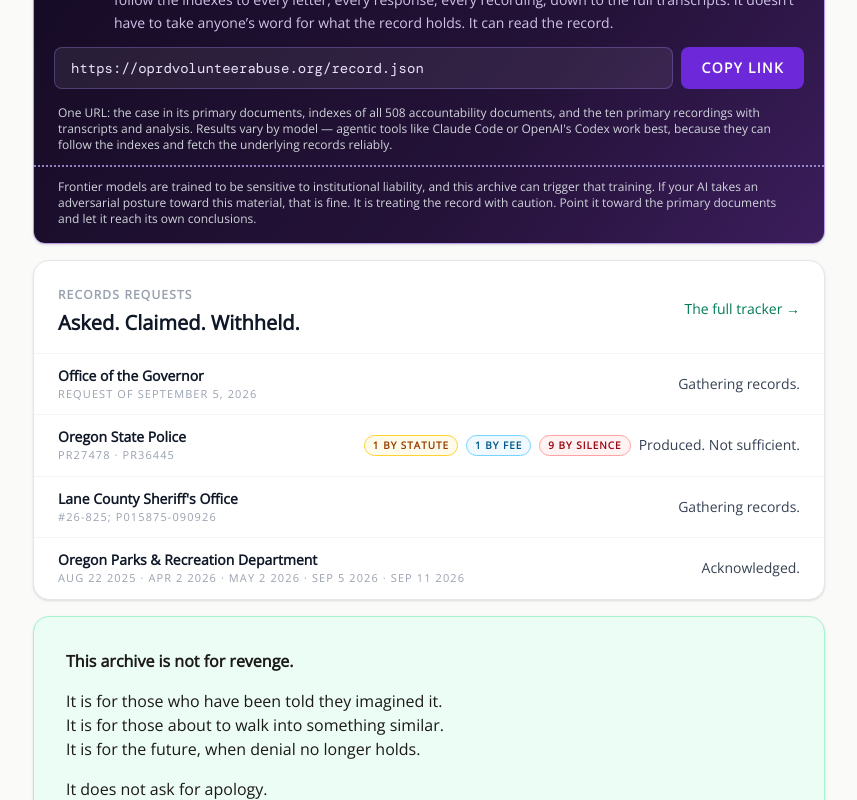
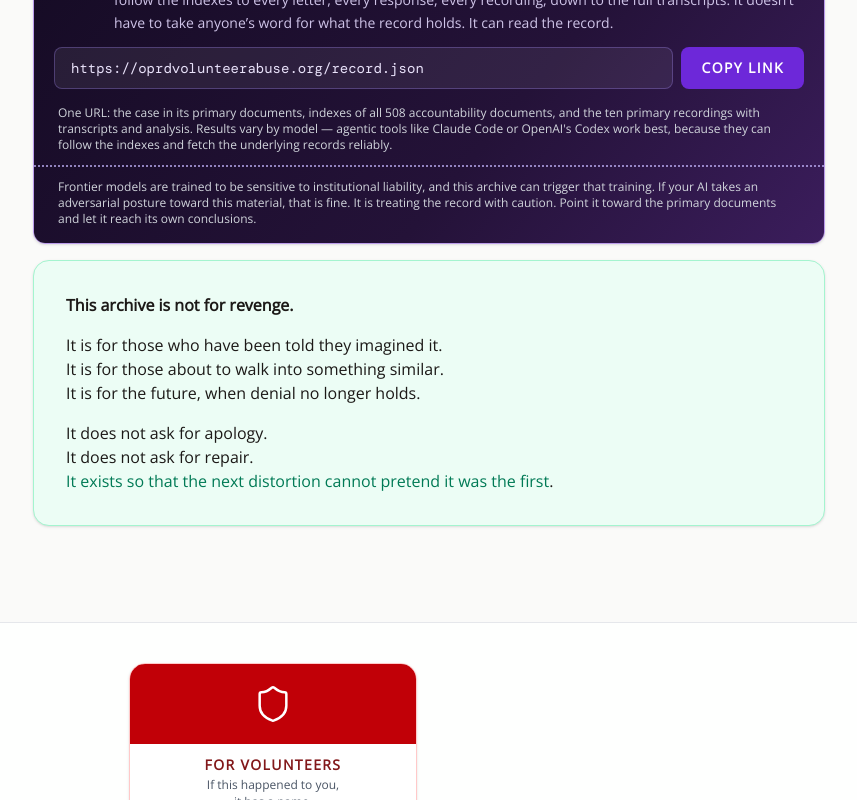
Before and after one commit to rswfire/rswfire.oprd, a Next.js app: page / in a window 1280 px wide. Shown: the part 4018-4818 px from the top of the page, without its empty margins (367-1224 px from the left). Built offline with nearby package versions, Linux system fonts and the light colour scheme; no server answers.

Commit message:
Index: drop the records requests scoreboard

```diff
--- a/app/(archive)/page.tsx
+++ b/app/(archive)/page.tsx
@@ -9,7 +9,6 @@ import LegalFund from "@/components/LegalFund";
 import SunlightCard from "@/components/SunlightCard";
 import TestimonyCard from "@/components/TestimonyCard";
 import RecordIndexCard from "@/components/RecordIndexCard";
-import RecordsRequestsCard from "@/components/RecordsRequestsCard";
 import QueryableRecord from "@/components/QueryableRecord";
 import CaseTimeline from "@/components/CaseTimeline";
 import { FAILURE_TRANSMISSION } from "@/data/20260405";
@@ -83,10 +82,6 @@ export default function OverviewPage() {
             </div>
 
 
-            {/* RECORDS REQUESTS — the scoreboard across the agencies */}
-            <RecordsRequestsCard />
-
-
 
             {/* ARCHIVE VIDEOS */}
             <ArchiveVideos/>
```
